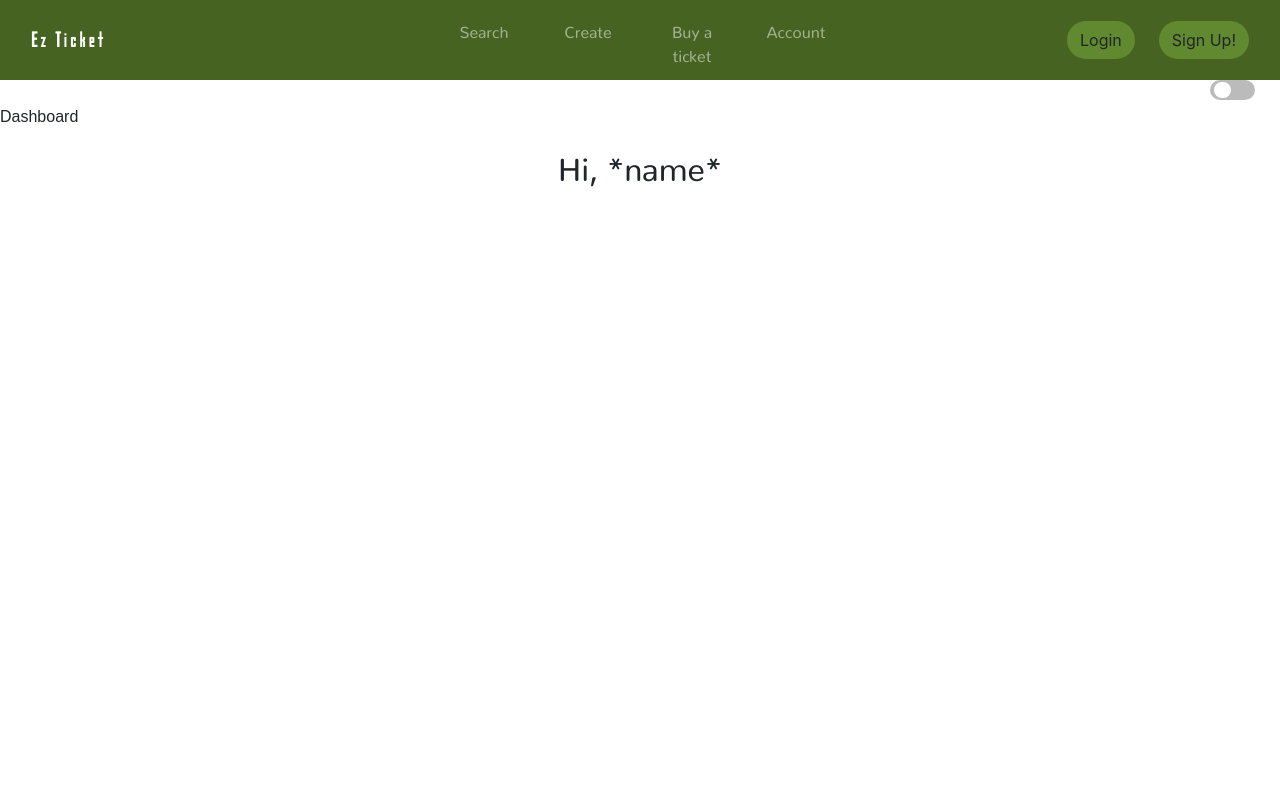
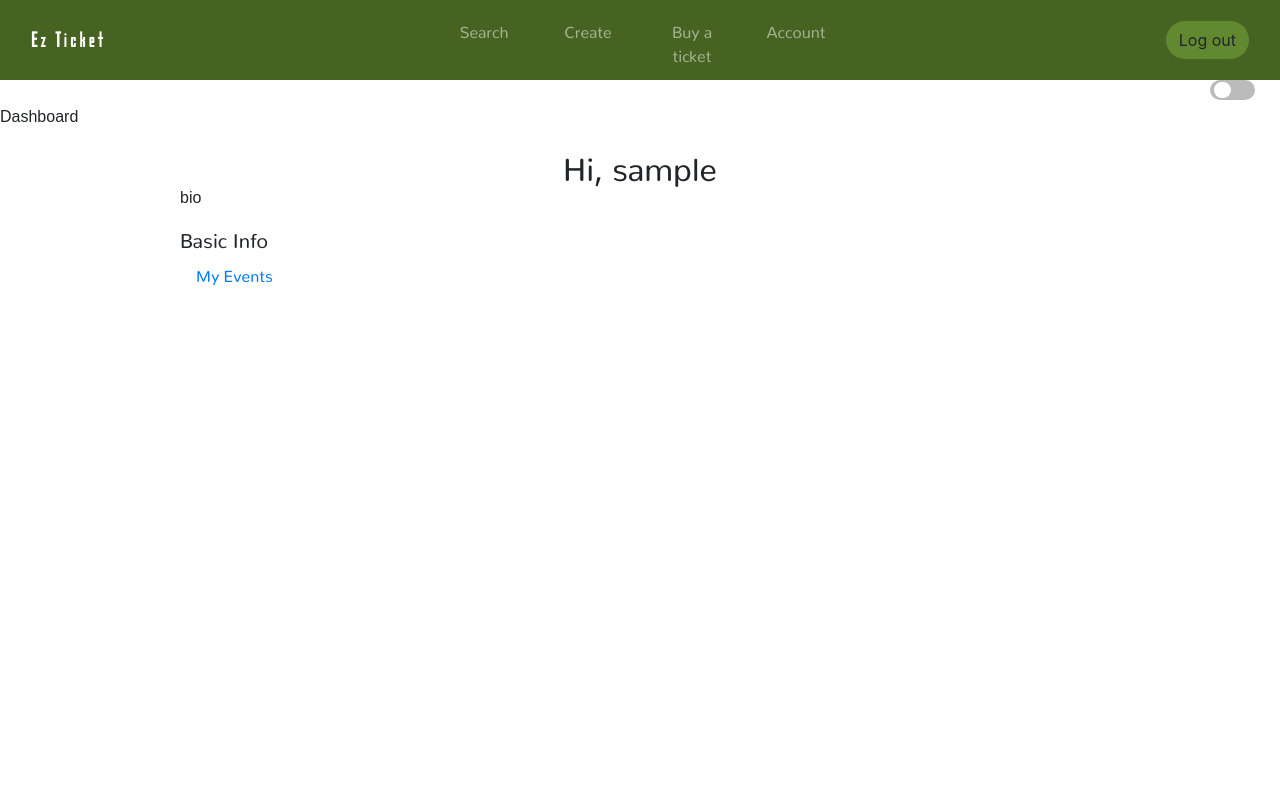
Before and after one commit to nicholasm185/WASD-FP, an Angular app: page /dashboard in a window 1280 px wide. Shown: the top 800 px of the page. Built offline with nearby package versions, Linux system fonts and the light colour scheme; sample sign-in values are in the browser's storage.

Commit message:
navbar auth adjustments; minor fixes

```diff
--- a/src/app/app-routing.module.ts
+++ b/src/app/app-routing.module.ts
@@ -9,7 +9,7 @@ import { ImLostComponent } from './im-lost/im-lost.component';
 import { CreateEventComponent } from './create-event/create-event.component';
 import { BuyComponent } from './buy/buy.component';
 import { DashboardComponent } from './dashboard/dashboard.component';
-import { AuthGuard } from './auth.guard';
+import { AuthGuard } from './guards/auth.guard';
 
 const routes: Routes = [
   {path: '' , component: HomeComponent},
--- a/src/app/app.module.ts
+++ b/src/app/app.module.ts
@@ -16,7 +16,7 @@ import { FooterComponent } from './footer/footer.component';
 import { ImLostComponent } from './im-lost/im-lost.component';
 import { HttpClientModule } from '@angular/common/http';
 import { AuthService } from './services/auth.service';
-import { AuthGuard } from './auth.guard';
+import { AuthGuard } from './guards/auth.guard';
 import { DashboardComponent } from './dashboard/dashboard.component';
 
 @NgModule({
--- a/src/app/dashboard/dashboard.component.html
+++ b/src/app/dashboard/dashboard.component.html
@@ -37,7 +37,38 @@
 </div>
 
 <p>Dashboard</p>
-<h2>Hi, *name*</h2>
+<div class="profile-page">
 
+    <div class="user-info">
+      <div class="container">
+        <div class="row">
+
+          <div class="col-xs-12 col-md-10 offset-md-1">
+            <!--<img [src]="image" class="user-img" />-->
+            <h2> Hi, {{ auth.getUserName() }} </h2>
+            <p>bio</p>
+            <h5>Basic Info</h5>
+          </div>
+
+        </div>
+      </div>
+    </div>
+
+    <div class="container">
+      <div class="row">
+        <div class="col-xs-12 col-md-10 offset-md-1">
+          <div class="articles-toggle">
+            <ul class="nav nav-pills outline-active">
+              <li class="nav-item">
+                <a class="nav-link">
+                   My Events
+                </a>
+            </li>
+            </ul>
+          </div>
+        </div>
+      </div>
+    </div>
+</div>
 
 </html>
--- a/src/app/dashboard/dashboard.component.ts
+++ b/src/app/dashboard/dashboard.component.ts
@@ -1,4 +1,5 @@
 import { Component, OnInit } from '@angular/core';
+import { AuthService } from '../services/auth.service';
 
 @Component({
   selector: 'app-dashboard',
@@ -25,7 +26,7 @@ export class DashboardComponent implements OnInit {
     }, 1000);
   }
 
-  constructor() { }
+  constructor(public auth: AuthService) { }
 
   ngOnInit(): void {
   }
--- a/src/app/auth.guard.ts
+++ b/src/app/guards/auth.guard.ts
@@ -1,7 +1,7 @@
 import { Injectable } from '@angular/core';
 import { CanActivate, ActivatedRouteSnapshot, RouterStateSnapshot, UrlTree, Router } from '@angular/router';
 import { Observable } from 'rxjs';
-import { AuthService } from './services/auth.service';
+import { AuthService } from '../services/auth.service';
 
 
 @Injectable({
--- a/src/app/im-lost/im-lost.component.html
+++ b/src/app/im-lost/im-lost.component.html
@@ -1,4 +1,4 @@
-
+<html>
 <div class="wrapper">
 
     <h1>Hmm.</h1>
@@ -10,3 +10,5 @@
     </div>
 
 </div>
+
+</html>
--- a/src/app/login/login.component.ts
+++ b/src/app/login/login.component.ts
@@ -45,7 +45,8 @@ export class LoginComponent implements OnInit {
       (data: any) => {
         console.log(data);
         localStorage.setItem('accessToken', data.success.token);
-        alert('Hello');
+        localStorage.setItem('userName', data.success.name);
+        alert('Welcome back, ' + this.auth.getUserName());
         this.router.navigate(['/dashboard']);
       },
       err => console.log(err)
--- a/src/app/navbar/navbar.component.html
+++ b/src/app/navbar/navbar.component.html
@@ -33,9 +33,9 @@
           </label>
     </div>-->
 
-    <button class="btn btn-green mr-4" [routerLink]="['login']">Login</button>
-    <button class="btn btn-green" [routerLink]="['signup']">Sign Up!</button>
-    <!--<button class="btn btn-green" [routerLink]="['login']" *ngIf="!isLoggedIn$">Log out</button>-->
+    <button class="btn btn-green mr-4" *ngIf="!auth.amILoggedIn()" [routerLink]="['login']">Login</button>
+    <button class="btn btn-green" *ngIf="!auth.amILoggedIn()" [routerLink]="['signup']">Sign Up!</button>
+    <button class="btn btn-green" (click)="auth.logout()" *ngIf="auth.amILoggedIn()">Log out</button>
   </div>
 </nav>
 
--- a/src/app/navbar/navbar.component.ts
+++ b/src/app/navbar/navbar.component.ts
@@ -2,7 +2,7 @@ import { Component, OnInit } from '@angular/core';
 import { transcode } from 'buffer';
 import { Observable } from 'rxjs';
 import { AuthService } from '../services/auth.service';
-import { AuthGuard } from '../auth.guard';
+import { AuthGuard } from '../guards/auth.guard';
 
 @Component({
   selector: 'app-navbar',
@@ -33,17 +33,17 @@ export class NavbarComponent implements OnInit {
   }
 
   constructor(
-    private auth: AuthService,
+    public auth: AuthService,
   ) {
     // auth.getUserName.subscribe(name => this.changeName(name));
   }
 
   ngOnInit() {
-    this.isLoggedIn$ = this.auth.isLoggedIn;
+    // this.isLoggedIn$ = this.auth.isLoggedIn;
     // this.auth.getUserName.subscribe(name => this.userName = name);
   }
 
-  onLogOut() {
+  /*onLogOut() {
     this.auth.logout();
-  }
+  }*/
 }
--- a/src/app/services/auth.service.ts
+++ b/src/app/services/auth.service.ts
@@ -3,6 +3,8 @@ import { HttpClient, HttpHeaders } from '@angular/common/http';
 import { Observable, throwError, BehaviorSubject, Subject } from 'rxjs';
 import { catchError, retry } from 'rxjs/operators';
 import { EventEmitter } from 'protractor';
+import { Router } from '@angular/router';
+import { userInfo } from 'os';
 
 @Injectable({
   providedIn: 'root'
@@ -10,10 +12,10 @@ import { EventEmitter } from 'protractor';
 export class AuthService {
   // tslint:disable-next-line: ban-types
   accessToken: String;
+  userName: string;
   private loggedIn = new BehaviorSubject<boolean>(false);
-  // public getUserName = new Subject();
 
-  constructor(private http: HttpClient) { }
+  constructor(private http: HttpClient, private router: Router) { }
 
   login(email: String, password: String){
     this.loggedIn.next(true);
@@ -49,8 +51,17 @@ export class AuthService {
     return this.loggedIn.asObservable();
   }
 
+  getUserName() {
+    return this.userName = localStorage.getItem('userName');
+  }
+
   logout() {
-    this.loggedIn.next(false);
+    // this.loggedIn.next(false);
+    localStorage.removeItem('accessToken');
+    localStorage.removeItem('userName');
+
+    this.router.navigate(['/']);
+    alert('Logged out successfully');
   }
 
 }
```
Also changed, not shown: 1 other file (tests, documents, lock files or other folders).
